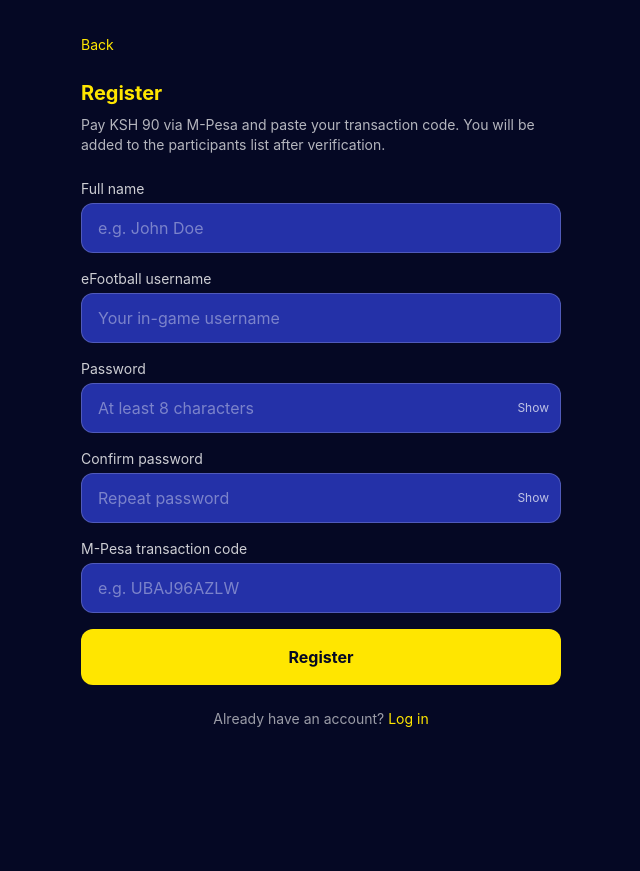
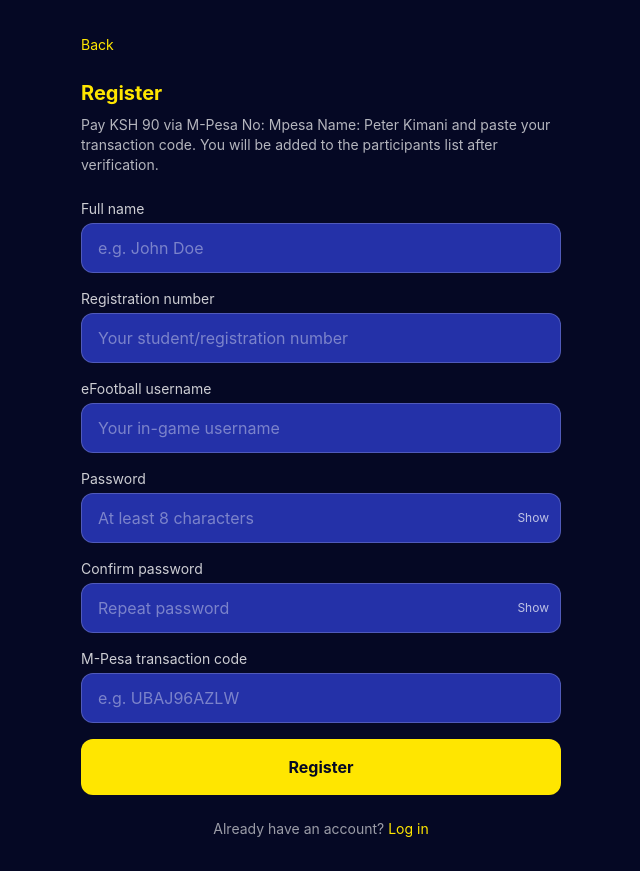
Before and after one commit to HarryKirigwi/efootball-frontend, a React (Vite) app: page /register in a window 1280 px wide. Shown: the whole page, without its empty margins (319-959 px from the left). Before the commit the page ends 800 px from the top, so only its background shows below. Built offline with nearby package versions, Linux system fonts and the light colour scheme.

Commit message:
Added a reistration field

```diff
--- a/src/pages/Landing.jsx
+++ b/src/pages/Landing.jsx
@@ -50,6 +50,10 @@ export default function Landing() {
             <p className="text-white/90 text-sm">Winner: <strong className="text-mu-gold">KSH 5,000</strong></p>
             <p className="text-white/90 text-sm">2nd place (runner-up): <strong className="text-mu-gold">KSH 2,000</strong></p>
           </div>
+
+          <p className="text-white/70 text-xs mt-4">
+            For queries, use the WhatsApp and TikTok icons at the bottom right.
+          </p>
         </section>
 
         {!started ? (
@@ -89,7 +93,16 @@ export default function Landing() {
 
       {/* Footer */}
       <footer className="border-t border-white/10 py-4 px-4 text-center">
-        <p className="text-white/50 text-xs">Powered by Phaetex Solutions</p>
+        <p className="text-white/50 text-xs">
+          <a
+            href="https://wa.me/254705483375"
+            target="_blank"
+            rel="noopener noreferrer"
+            className="hover:text-mu-gold transition"
+          >
+            Powered by Phaetex Solutions
+          </a>
+        </p>
       </footer>
 
       {/* Enquiry icons – bottom right */}
--- a/src/pages/Register.jsx
+++ b/src/pages/Register.jsx
@@ -6,6 +6,7 @@ export default function Register() {
   const navigate = useNavigate();
   const [form, setForm] = useState({
     full_name: '',
+    reg_no: '',
     efootball_username: '',
     password: '',
     confirmPassword: '',
@@ -21,11 +22,16 @@ export default function Register() {
     setError('');
 
     const fullName = form.full_name.trim();
+    const regNo = form.reg_no.trim();
     const username = form.efootball_username.trim();
     const mpesaCode = form.mpesa_transaction_code.trim().toUpperCase();
 
     if (fullName.length < 3) {
       setError('Full name should be at least 3 characters.');
+      return;
+    }
+    if (regNo.length < 3) {
+      setError('Registration number should be at least 3 characters.');
       return;
     }
     if (username.length < 3) {
@@ -49,6 +55,7 @@ export default function Register() {
     try {
       const data = await apiRegister({
         full_name: fullName,
+        reg_no: regNo,
         efootball_username: username,
         password: form.password,
         mpesa_transaction_code: mpesaCode,
@@ -72,8 +79,8 @@ export default function Register() {
       </Link>
       <h1 className="text-xl font-bold text-mu-gold mb-2">Register</h1>
       <p className="text-white/70 text-sm mb-6">
-        Pay KSH 90 via M-Pesa and paste your transaction code. You will be added to the participants list after
-        verification.
+        Pay KSH 90 via M-Pesa No: {import.meta.env.VITE_MPESA_NUMBER || ''} Mpesa Name: Peter Kimani and paste your
+        transaction code. You will be added to the participants list after verification.
       </p>
       <form onSubmit={handleSubmit} className="space-y-4">
         {error && <div className="p-3 rounded-lg bg-red-500/20 text-red-200 text-sm">{error}</div>}
@@ -86,6 +93,17 @@ export default function Register() {
             onChange={(e) => setForm((f) => ({ ...f, full_name: e.target.value }))}
             className="w-full px-4 py-3 rounded-xl bg-mu-blue border border-white/20 text-white placeholder-white/40 focus:border-mu-gold outline-none"
             placeholder="e.g. John Doe"
+          />
+        </div>
+        <div>
+          <label className="block text-sm text-white/80 mb-1">Registration number</label>
+          <input
+            type="text"
+            required
+            value={form.reg_no}
+            onChange={(e) => setForm((f) => ({ ...f, reg_no: e.target.value }))}
+            className="w-full px-4 py-3 rounded-xl bg-mu-blue border border-white/20 text-white placeholder-white/40 focus:border-mu-gold outline-none"
+            placeholder="Your student/registration number"
           />
         </div>
         <div>
```
Also changed, not shown: 1 other file (tests, documents, lock files or other folders).
